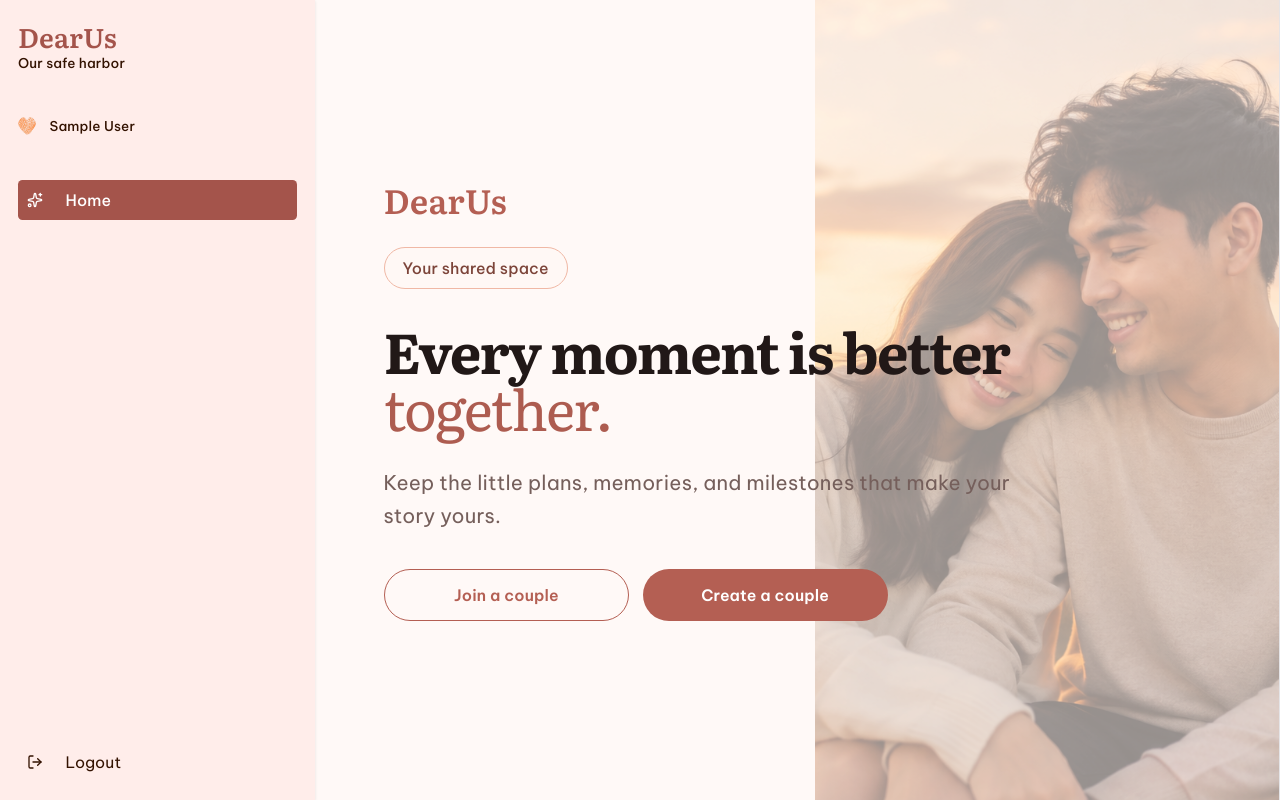
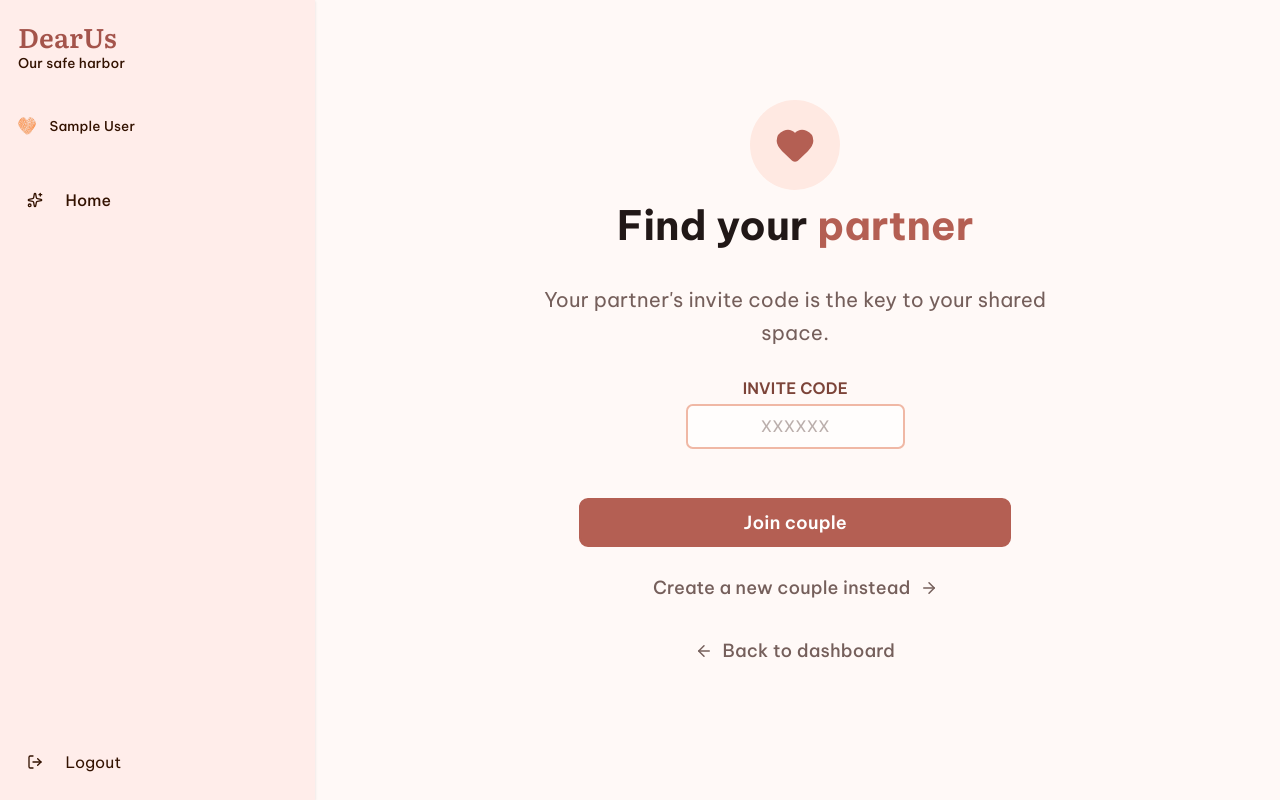
Before and after one commit to jokserpokser/dearUs-app, a React (Vite) app in the folder frontend/: page /join-couple in a window 1280 px wide. Before the commit this address led to /dashboard. Built offline with nearby package versions, Linux system fonts and the light colour scheme; sample sign-in values are in the browser's storage; a web font is replaced by a local one.

Commit message:
feat: add JoinCouple page and implement navigation logic for existing users in CreateCouple

```diff
--- a/frontend/src/App.tsx
+++ b/frontend/src/App.tsx
@@ -6,6 +6,7 @@ import { Dashboard } from "./pages/Dashboard.tsx";
 import { Home } from "./pages/Home.tsx";
 import { useAuth } from "./context/AuthContext";
 import { CreateCouple } from "./pages/CreateCouple.tsx";
+import { JoinCouple } from "./pages/JoinCouple.tsx";
 import { ManageCouple } from "./pages/ManageCouple.tsx";
 import { Experiences } from "./pages/Experiences.tsx";
 
@@ -26,6 +27,20 @@ function CoupleRoute({ children }: { children: React.ReactNode }) {
     <>{children}</>
   ) : (
     <Navigate to="/dashboard" replace />
+  );
+}
+
+function NoCoupleRoute({ children }: { children: React.ReactNode }) {
+  const { user } = useAuth();
+
+  if (!user) {
+    return <Navigate to="/login" replace />;
+  }
+
+  return user.couple_id ? (
+    <Navigate to="/dashboard" replace />
+  ) : (
+    <>{children}</>
   );
 }
 
@@ -73,9 +88,17 @@ function App() {
       <Route
         path="/create-couple"
         element={
-          <ProtectedRoute>
+          <NoCoupleRoute>
             <CreateCouple />
-          </ProtectedRoute>
+          </NoCoupleRoute>
+        }
+      />
+      <Route
+        path="/join-couple"
+        element={
+          <NoCoupleRoute>
+            <JoinCouple />
+          </NoCoupleRoute>
         }
       />
       <Route
--- a/frontend/src/components/formComponents.tsx
+++ b/frontend/src/components/formComponents.tsx
@@ -55,7 +55,11 @@ export const InputField = ({
         />
       )}
       {errorMessage && (
-        <span className="text-red-500 text-xs text-start">{errorMessage}</span>
+        <span
+          className={`text-xs text-red-500 ${textCenter ? "text-center" : "text-start"}`}
+        >
+          {errorMessage}
+        </span>
       )}
     </div>
   );
--- a/frontend/src/pages/CreateCouple.tsx
+++ b/frontend/src/pages/CreateCouple.tsx
@@ -32,6 +32,11 @@ export const CreateCouple = () => {
   };
 
   const handleCreateCouple = async () => {
+    if (user?.couple_id) {
+      navigate("/dashboard", { replace: true });
+      return;
+    }
+
     setIsLoading(true);
     setGeneralError("");
 
@@ -70,38 +75,48 @@ export const CreateCouple = () => {
   };
 
   return (
-    <div className="fixed inset-0 flex items-center bg-[#ffc9a7]">
-      <div className="flex-1 min-w-0 h-full flex flex-col justify-center items-center text-center overflow-hidden">
-        <div className="flex flex-col gap-2 items-start">
-          <span className="text-7xl font-bold text-[#371400]">Create your</span>
-          <span className="text-7xl font-bold text-[#fbf7e4]">couple</span>
-          <span className="mt-4 text-[#545454] text-sm">
+    <div className="fixed inset-0 flex flex-col items-center overflow-y-auto bg-[#fff9f7] lg:flex-row">
+      <div className="flex min-h-[35svh] w-full min-w-0 flex-1 flex-col items-center justify-center overflow-hidden bg-[#fff8f5] px-6 py-10 text-center lg:h-full lg:w-1/2 lg:items-start lg:px-16 lg:py-0 lg:text-left">
+        <div className="flex flex-col items-center gap-2 lg:items-start">
+          <span
+            className="text-5xl font-bold text-[#211817] sm:text-6xl lg:text-7xl"
+            style={{ fontFamily: "Literata" }}
+          >
+            Create your
+          </span>
+          <span
+            className="text-5xl font-normal italic text-[#ad5c50] sm:text-6xl lg:text-7xl"
+            style={{ fontFamily: "Literata" }}
+          >
+            couple
+          </span>
+          <span className="mt-4 max-w-md text-sm leading-relaxed text-[#755f5b]">
             One account, two people, endless adventures. Let's get you set
             up.{" "}
           </span>
         </div>
       </div>
       {/* Divider */}
-      <div className="w-0.5 h-[50%] bg-[#433d38]"></div>
+      <div className="h-0.5 w-1/2 bg-[#f0b8a5] lg:h-[50%] lg:w-0.5"></div>
 
-      <div className="flex-none w-[50%] min-w-[320px] flex flex-col justify-center h-full z-10 items-center">
+      <div className="z-10 flex min-h-[65svh] w-full min-w-0 flex-none flex-col items-center justify-center px-6 py-10 lg:h-full lg:w-1/2 lg:px-8 lg:py-0">
         <div className="flex flex-col gap-2">
-          <p className="text-3xl font-bold text-[#371400]">
-            Dear<span className="text-[#a4544b]">Us</span>
+          <p className="text-2xl font-bold text-[#211817] sm:text-3xl">
+            Dear<span className="text-[#b45f53]">Us</span>
           </p>
         </div>
         <form
           onSubmit={handleSubmit}
-          className="flex flex-col gap-4 justify-center p-6 w-90"
+          className="flex w-full max-w-md flex-col justify-center gap-4 p-4 sm:p-6"
         >
           <>
-            <p className="text-sm text-[#545454] mb-4">
+            <p className="mb-4 text-sm leading-relaxed text-[#755f5b]">
               Create a couple and invite your partner to start sharing memories
               and experiences together.
             </p>
 
-            <div className="flex flex-col gap-2 w-full">
-              <label className="block text-xs font-semibold text-[#545454]">
+            <div className="flex w-full flex-col gap-2">
+              <label className="block text-sm font-semibold text-[#7c4439]">
                 TOGETHER SINCE
               </label>
               <DatePicker
@@ -113,7 +128,7 @@ export const CreateCouple = () => {
                 showMonthDropdown
                 dropdownMode="select"
                 yearDropdownItemNumber={100}
-                className="w-full text-[#202020] text-sm p-1 border-2 rounded-sm bg-white border-[#968c87] focus:outline-none focus:border-[#4b2723] transition-colors duration-300 text-center"
+                className="w-full rounded-md border-2 border-[#f0b8a5] bg-[#fffdfc] p-2 text-center text-sm text-[#755f5b] transition-colors duration-300 focus:border-[#b45f53] focus:outline-none"
               />
             </div>
 
@@ -127,7 +142,7 @@ export const CreateCouple = () => {
               placeholder="Honey, Love, Sweetheart"
               onChange={handleInputChange}
             />
-            <span className="flex flex-col mt-5 w-[60%] self-center">
+            <span className="mt-5 flex w-full max-w-xs flex-col self-center">
               <SubmitButton
                 text={isLoading ? "Creating..." : "Create Couple"}
               />
@@ -135,16 +150,16 @@ export const CreateCouple = () => {
           </>
 
           {generalError && (
-            <span className="text-red-500 text-xs text-start">
+            <span className="text-xs text-start text-[#b45f53]">
               {generalError}
             </span>
           )}
 
-          <span className="text-xs text-[#545454]">
+          <span className="text-xs text-[#755f5b]">
             Already have an invite code?{" "}
             <button
               type="button"
-              className="text-[#a4544b] font-semibold hover:underline hover:cursor-pointer"
+              className="font-semibold text-[#b45f53] hover:cursor-pointer hover:underline"
               onClick={() => navigate("/join-couple")}
             >
               Join a couple
--- /dev/null
+++ b/frontend/src/pages/JoinCouple.tsx
@@ -0,0 +1,114 @@
+import { ArrowLeft, ArrowRight, Heart } from "lucide-react";
+import axios from "axios";
+import { useState } from "react";
+import { useNavigate } from "react-router-dom";
+import { CouplesService } from "../services/CouplesService";
+import { useAuth } from "../context/AuthContext";
+import { InputField, SubmitButton } from "../components/formComponents";
+import { Navbar } from "../components/Navbar";
+
+export const JoinCouple = () => {
+  const navigate = useNavigate();
+  const { user, setUser } = useAuth();
+  const [inviteCode, setInviteCode] = useState("");
+  const [error, setError] = useState("");
+  const [isLoading, setIsLoading] = useState(false);
+
+  const handleSubmit = async (event: React.FormEvent<HTMLFormElement>) => {
+    event.preventDefault();
+
+    if (user?.couple_id) {
+      navigate("/dashboard", { replace: true });
+      return;
+    }
+
+    if (!inviteCode.trim()) {
+      setError("Invite code is required.");
+      return;
+    }
+
+    setIsLoading(true);
+    setError("");
+
+    try {
+      const response = await CouplesService.joinCouple(inviteCode.trim());
+
+      if (user) {
+        const updatedUser = { ...user, couple_id: response.couple.id };
+        setUser(updatedUser);
+        localStorage.setItem("user", JSON.stringify(updatedUser));
+      }
+
+      navigate("/dashboard");
+    } catch (requestError: unknown) {
+      const responseMessage = axios.isAxiosError(requestError)
+        ? requestError.response?.data?.message
+        : undefined;
+      setError(
+        responseMessage ||
+          "Unable to join this couple. Please check the invite code and try again.",
+      );
+    } finally {
+      setIsLoading(false);
+    }
+  };
+
+  return (
+    <>
+      <Navbar />
+      <main className="fixed inset-0 flex flex-col items-center justify-center overflow-y-auto bg-[#fff9f7] pt-16 md:ml-69 md:pt-0">
+        <section className="flex min-h-full w-full flex-col items-center justify-center px-6 py-10 lg:px-8">
+          <div className="flex flex-col items-center gap-3">
+            <div className="flex h-20 w-20 items-center justify-center rounded-full bg-[#ffe9e2] text-[#b45f53]">
+              <Heart size={40} fill="currentColor" />
+            </div>
+            <p className="text-3xl font-bold text-[#211817] sm:text-4xl">
+              Find your <span className="text-[#b45f53]">partner</span>
+            </p>
+          </div>
+
+          <form
+            onSubmit={handleSubmit}
+            className="flex w-full max-w-lg flex-col items-center gap-6 p-4 text-center sm:p-8"
+          >
+            <p className="max-w-md text-center text-base leading-relaxed text-[#755f5b] sm:text-lg">
+              Your partner&apos;s invite code is the key to your shared space.
+            </p>
+            <InputField
+              type="text"
+              name="inviteCode"
+              label="INVITE CODE"
+              value={inviteCode}
+              placeholder="XXXXXX"
+              labelCenter
+              textCenter
+              errorMessage={error}
+              onChange={(event) =>
+                setInviteCode(event.target.value.toUpperCase())
+              }
+            />
+            <span className="mt-5 flex w-full max-w-sm flex-col self-center text-base">
+              <SubmitButton text={isLoading ? "Joining..." : "Join couple"} />
+            </span>
+            <button
+              type="button"
+              onClick={() => navigate("/create-couple")}
+              className="flex items-center justify-center gap-2 text-base font-medium text-[#755f5b] transition-colors hover:text-[#b45f53]"
+            >
+              Create a new couple instead
+              <ArrowRight size={18} />
+            </button>
+            <button
+              type="button"
+              onClick={() => navigate("/dashboard")}
+              className="mt-2 flex items-center justify-center gap-2 text-base font-medium text-[#755f5b] transition-colors hover:text-[#b45f53]"
+            >
+              <ArrowLeft size={18} />
+              Back to dashboard
+            </button>
+          </form>
+        </section>
+      </main>
+    </>
+  );
+};
```
